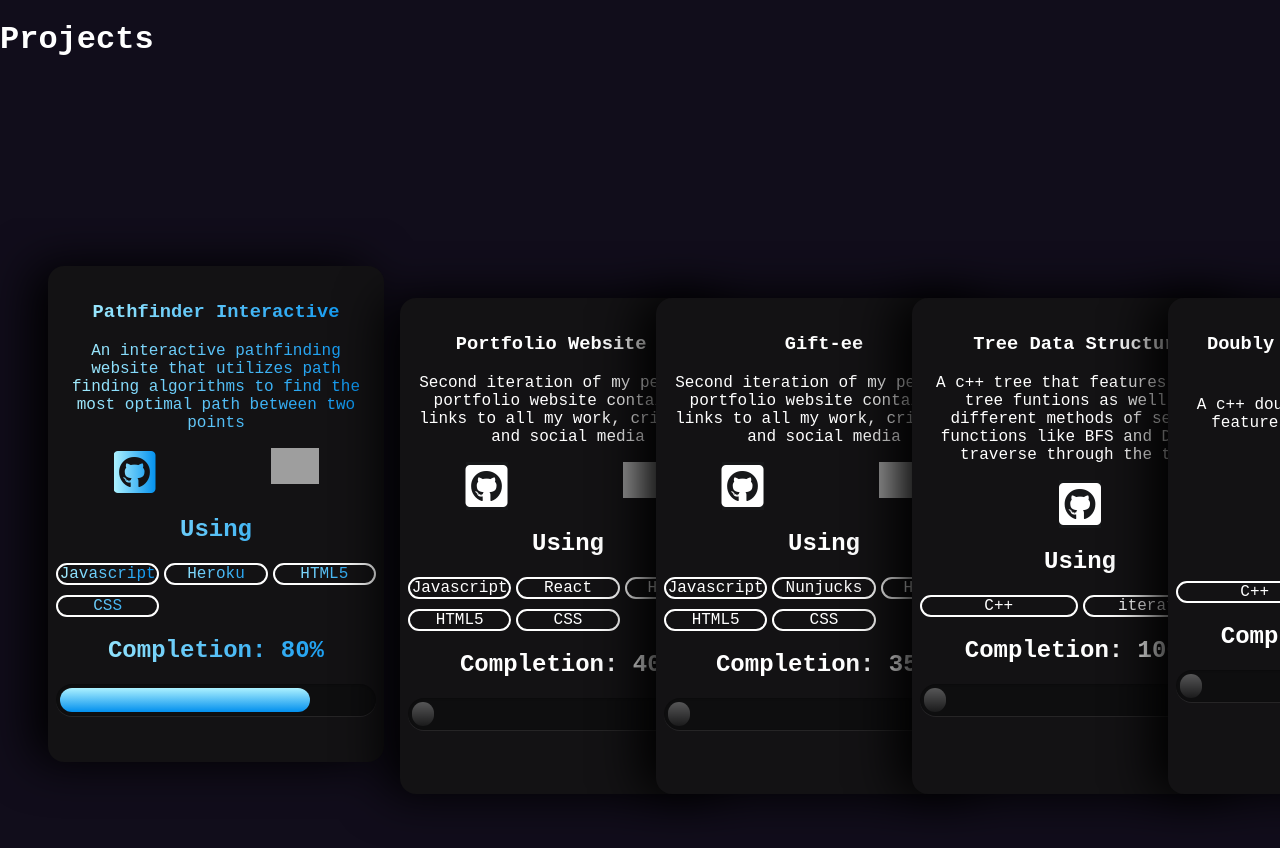
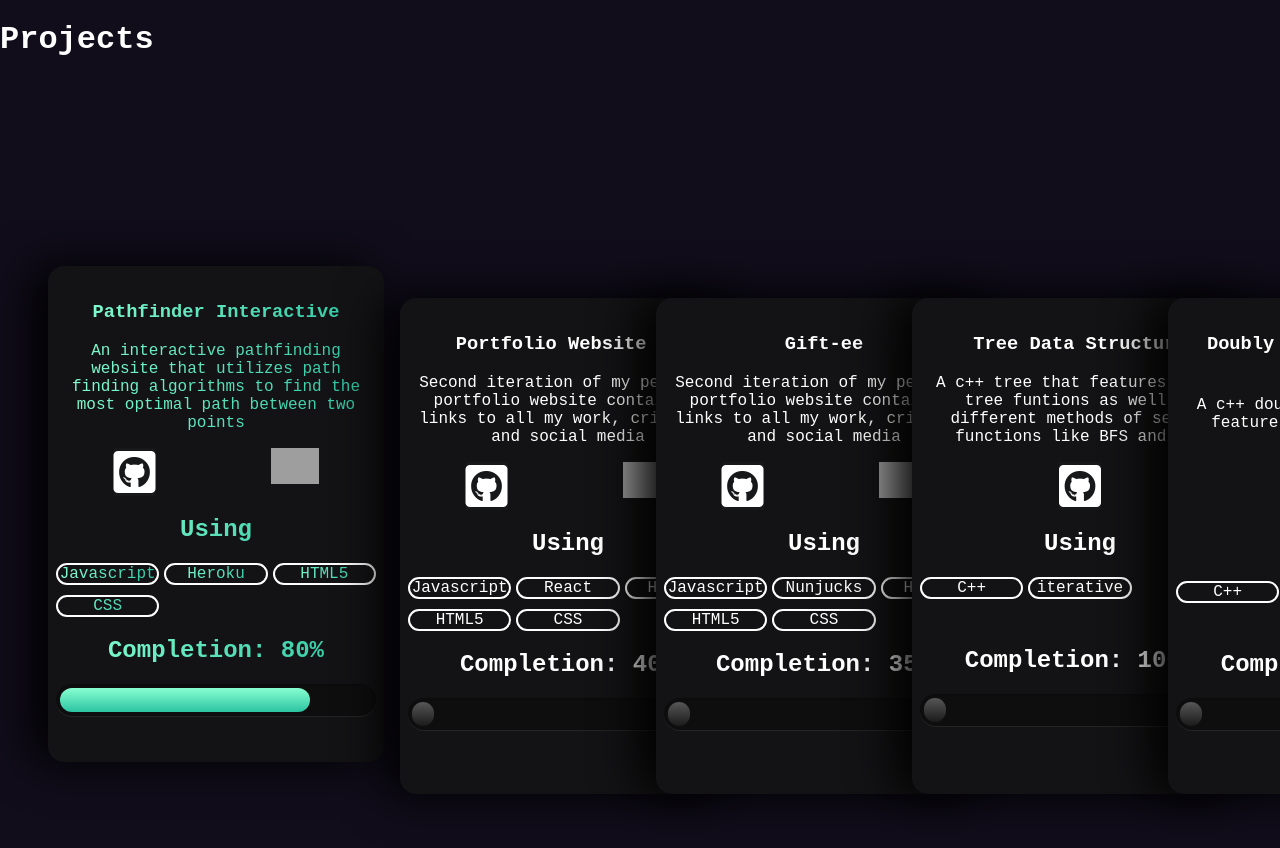
Before and after one commit to AGuyNamedC-Los/carlos-castillo-portfolio, a React (Create React App) app: page / in a window 1280 px wide. In both pictures the pointer is over the element 216 px from the left and 546 px from the top of the page. Shown: the top 848 px of the page. Built offline with nearby package versions, Linux system fonts and the light colour scheme; grey boxes are pictures that could not be loaded.

Commit message:
made cards look a bit better

```diff
--- a/src/App.css
+++ b/src/App.css
@@ -53,16 +53,26 @@ body {
   transition: .5s;
 }
 
-.card:hover {transform: translateY(-2rem);}
+.card:hover {transform: translateY(-2rem);} /* move the card up on hover */
+.card:hover~.card {transform: translateX(6rem);}  /* move all the cards to the right on a hovered card */
+.card:not(:first-child) {margin-left: -5rem;} /* to make it appear as if the cards are overrlapping each other */
+.card header, .card i {transition: .75s;}
 
-.card:hover~.card {transform: translateX(6rem);}
 
-.card:not(:first-child) {margin-left: -5rem;} /* to make it appear as if the cards are overrlapping each other */
+/* changing the text of each card */
+.card:hover:nth-child(4n+1) header,
+.card:hover:nth-child(4n+1) h2,
+.card:hover:nth-child(4n+1) .tools span {
+  background: linear-gradient(90deg, #88FFD1, #2BC4A2);
+  text-shadow: none;
+  background-clip: text;
+  -webkit-background-clip: text;
+  -webkit-text-fill-color: transparent;
+}
 
-.card header, .card i {transition: .5s;}
-
-/* change color of card's text and image on hover */
-.card:hover header, .card:hover i, .card:hover h2, .card:hover .tools span {
+.card:hover:nth-child(4n+2) header,
+.card:hover:nth-child(4n+2) h2,
+.card:hover:nth-child(4n+2) .tools span {
   background: linear-gradient(90deg, #ACF1FF, #0290EE );
   text-shadow: none;
   background-clip: text;
@@ -70,7 +80,28 @@ body {
   -webkit-text-fill-color: transparent;
 }
 
-.card header h1, .card header p {text-align: center;}
+.card:hover:nth-child(4n+3) header,
+.card:hover:nth-child(4n+3) h2,
+.card:hover:nth-child(4n+3) .tools span {
+  background: linear-gradient(90deg, #D9BFFF, #582ACB);
+  text-shadow: none;
+  background-clip: text;
+  -webkit-background-clip: text;
+  -webkit-text-fill-color: transparent;
+}
+
+.card:hover:nth-child(4n+4) header,
+.card:hover:nth-child(4n+4) h2,
+.card:hover:nth-child(4n+4) .tools span {
+  background: linear-gradient(90deg,#FFD567, #FF7139);
+  text-shadow: none;
+  background-clip: text;
+  -webkit-background-clip: text;
+  -webkit-text-fill-color: transparent;
+}
+
+.card header h1,
+.card header p {text-align: center;}
 
 .project-links {
   display: flex;
@@ -79,24 +110,23 @@ body {
 
 .card a {height: 100%;}
 
-.card a:hover i {background-color:white;}
-
-.project-links a:hover::after {
-  display: block;
-  position: absolute;
-  color: red;
+.card a:hover {
+  animation: shake 0.5s;
+  animation-iteration-count: 1;
 }
 
-.project-links a:nth-child(1):hover::after {
-  left: 50%;
-  transform: translate(-110%, .55rem);
-  content: "Project code";
-}
-
-.project-links a:nth-child(2):hover::after {
-  left: 50%;
-  transform: translate(10%, .25rem);
-  content: "Project Link";
+@keyframes shake {
+  0% { transform: translate(1px, 1px) rotate(0deg); }
+  10% { transform: translate(-1px, -2px) rotate(-1deg); }
+  20% { transform: translate(-3px, 0px) rotate(1deg); }
+  30% { transform: translate(3px, 2px) rotate(0deg); }
+  40% { transform: translate(1px, -1px) rotate(1deg); }
+  50% { transform: translate(-1px, 2px) rotate(-1deg); }
+  60% { transform: translate(-3px, 1px) rotate(0deg); }
+  70% { transform: translate(3px, 1px) rotate(-1deg); }
+  80% { transform: translate(-1px, -1px) rotate(1deg); }
+  90% { transform: translate(1px, 2px) rotate(0deg); }
+  100% { transform: translate(1px, -2px) rotate(-1deg); }
 }
 
 .card i {
@@ -108,6 +138,7 @@ body {
 .card img {
   width: 100%;
   max-width: 3rem;
+  background-color: white;
 }
 
 .card h2 {text-align: center;}
@@ -146,9 +177,11 @@ body {
 /* pathfinder interactive progress */
 .card:hover:nth-child(1) .progress-value {width: 80%;}
 
-.card:hover .progress-value {
-  background-image: linear-gradient(to bottom, #ACF1FF, #0290EE);
-}
+/* changet the color of the progress bar */
+.card:hover:nth-child(4n+1) .progress-value {background-image: linear-gradient(to bottom, #88FFD1, #2BC4A2);}
+.card:hover:nth-child(4n+2) .progress-value {background-image: linear-gradient(to bottom, #ACF1FF, #0290EE);}
+.card:hover:nth-child(4n+3) .progress-value {background-image: linear-gradient(to bottom,#D9BFFF, #582ACB);}
+.card:hover:nth-child(4n+4) .progress-value {background-image: linear-gradient(to bottom,#FFD567, #FF7139);}
 
 /* carlos-castillo-portfolio v2 progress */
 .card:hover:nth-child(2) .progress-value {width: 40%;}
--- a/src/App.js
+++ b/src/App.js
@@ -104,7 +104,7 @@ function App() {
                 <h1>Tree Data Structure</h1>
                 <p>
                   A c++ tree that features basic tree funtions as well as different methods of
-                  search functions like BFS and DFS to traverse through the tree
+                  search functions like BFS and DFS
                 </p>
               </header>
               <div className="project-links">
@@ -114,6 +114,8 @@ function App() {
               <div className="tools">
                 <span>C++</span>
                 <span>iterative</span>
+                <spam style={{visibility: "hidden"}}>dummy</spam>
+                <spam style={{visibility: "hidden"}}>dummy</spam>
               </div>
               <h2>Completion: 100%</h2>
               <div className="progress" data-value="100%">
@@ -135,6 +137,8 @@ function App() {
               <div className="tools">
                 <span>C++</span>
                 <span>iterative</span>
+                <spam style={{visibility: "hidden"}}>dummy</spam>
+                <spam style={{visibility: "hidden"}}>dummy</spam>
               </div>
               <h2>Completion: 100%</h2>
               <div className="progress" data-value="100%">
@@ -181,6 +185,9 @@ function App() {
               <h2>Using</h2>
               <div className="tools">
                 <span>Lisp</span>
+                <spam style={{visibility: "hidden"}}>dummy</spam>
+                <spam style={{visibility: "hidden"}}>dummy</spam>
+                <spam style={{visibility: "hidden"}}>dummy</spam>
               </div>
               <h2>Completion: 100%</h2>
               <div className="progress" data-value="100%">
```
